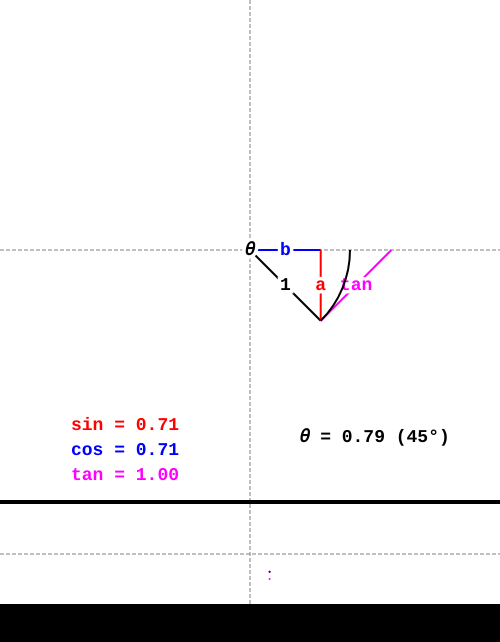
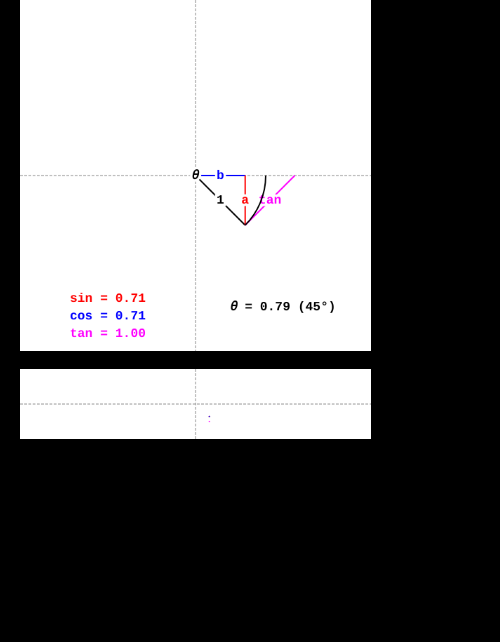
Before and after one commit to satyajitnayk/2d-vector-js, a plain HTML site: page pages/trigonometry.html in a window 390 px wide. Shown: the whole page, 500 px wide, since content can reach past the window. Drawn offline with Linux system fonts and the light colour scheme.

Commit message:
make it responsive & touch feed for mobile devices

```diff
--- a/js/trigonometry.js
+++ b/js/trigonometry.js
@@ -28,16 +28,46 @@ chartCtx.translate(chartOffset.x, chartOffset.y);
 drawCoordinateSystem(chartCtx, chartOffset);
 
 update();
-document.onwheel = (event) => {
-  theta -= toRadian(Math.sign(event.deltaY));
 
+// document.onwheel = (event) => {
+//   theta -= toRadian(Math.sign(event.deltaY));
+
+//   B.x = Math.cos(theta) * c;
+//   B.y = Math.sin(theta) * c;
+
+//   C.x = B.x;
+
+//   update();
+// };
+
+// Touch start event handler
+let touchStartY = 0;
+document.addEventListener('touchstart', function (event) {
+  touchStartY = event.touches[0].clientY;
+});
+
+// Attach the handleScroll function to mouse wheel events
+document.onwheel = handleScroll;
+// Attach the handleScroll function to touchpad gestures (touchmove)
+document.addEventListener('touchmove', handleScroll);
+
+// Function to handle mouse wheel and touchpad events
+function handleScroll(event) {
+  console.log(event);
+  // Use deltaY for mouse wheel events and touches for touchpad gestures
+  const deltaY = event.deltaY || event.touches[0].clientY - touchStartY;
+  // Adjust theta based on the direction of the scroll
+  theta -= toRadian(Math.sign(deltaY));
+  // Update the coordinates of point B based on theta
   B.x = Math.cos(theta) * c;
   B.y = Math.sin(theta) * c;
-
+  // Update the x-coordinate of point C to match point B
   C.x = B.x;
-
+  // Call the update function to reflect the changes on the canvas
   update();
-};
+  // Prevent the default behavior of the event to prevent scrolling the entire page
+  event.preventDefault();
+}
 
 function update() {
   const sin = Math.sin(theta);
--- a/pages/trigonometry.html
+++ b/pages/trigonometry.html
@@ -8,8 +8,23 @@
   <style>
     body {
       background-color: black;
+      margin: 0;
+      padding: 0;
+      overflow-x: hidden;
+    }
+
+    #trigCanvas,
+    #chartCanvas {
+      display: block;
       margin: auto;
-      overflow: hidden;
+    }
+
+    @media screen and (max-width: 600px) {
+
+      #trigCanvas,
+      #chartCanvas {
+        width: 90%;
+      }
     }
   </style>
 </head>
```
